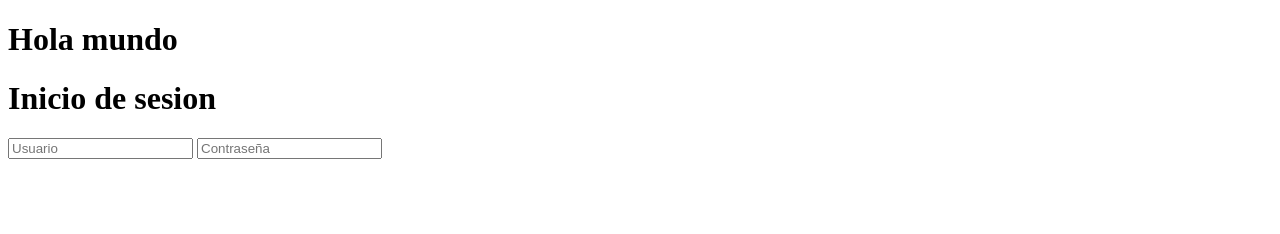
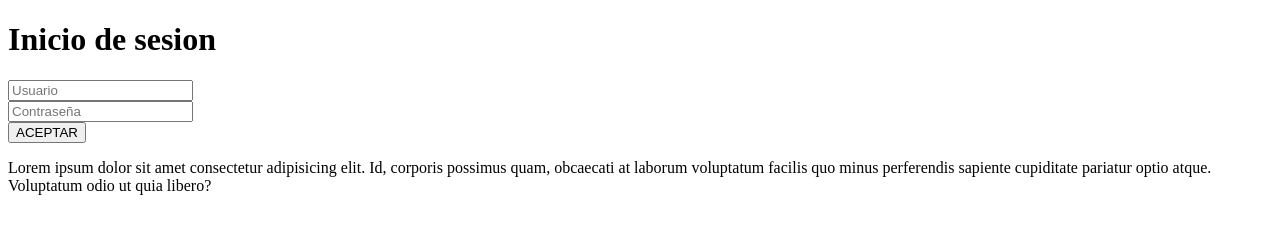
Before and after one commit to usuarioXavier/TendenciasactuLeccion01, a plain HTML site: page index.html in a window 1280 px wide. Drawn offline with Linux system fonts and the light colour scheme.

Commit message:
formulario completo

```diff
--- a/index.html
+++ b/index.html
@@ -7,11 +7,12 @@
     <title>Probando git</title>
 </head>
 <body>
-    <h1>Hola mundo</h1>
     <form action="">
         <h1>Inicio de sesion</h1>
-        <input type="text" placeholder="Usuario">
-        <input type="password" placeholder="Contraseña">
+        <input type="text" placeholder="Usuario"><br>
+        <input type="password" placeholder="Contraseña"><br>
+        <input type="submit" value="ACEPTAR">
     </form>
+    <p>Lorem ipsum dolor sit amet consectetur adipisicing elit. Id, corporis possimus quam, obcaecati at laborum voluptatum facilis quo minus perferendis sapiente cupiditate pariatur optio atque. Voluptatum odio ut quia libero?</p>
 </body>
 </html>
```
